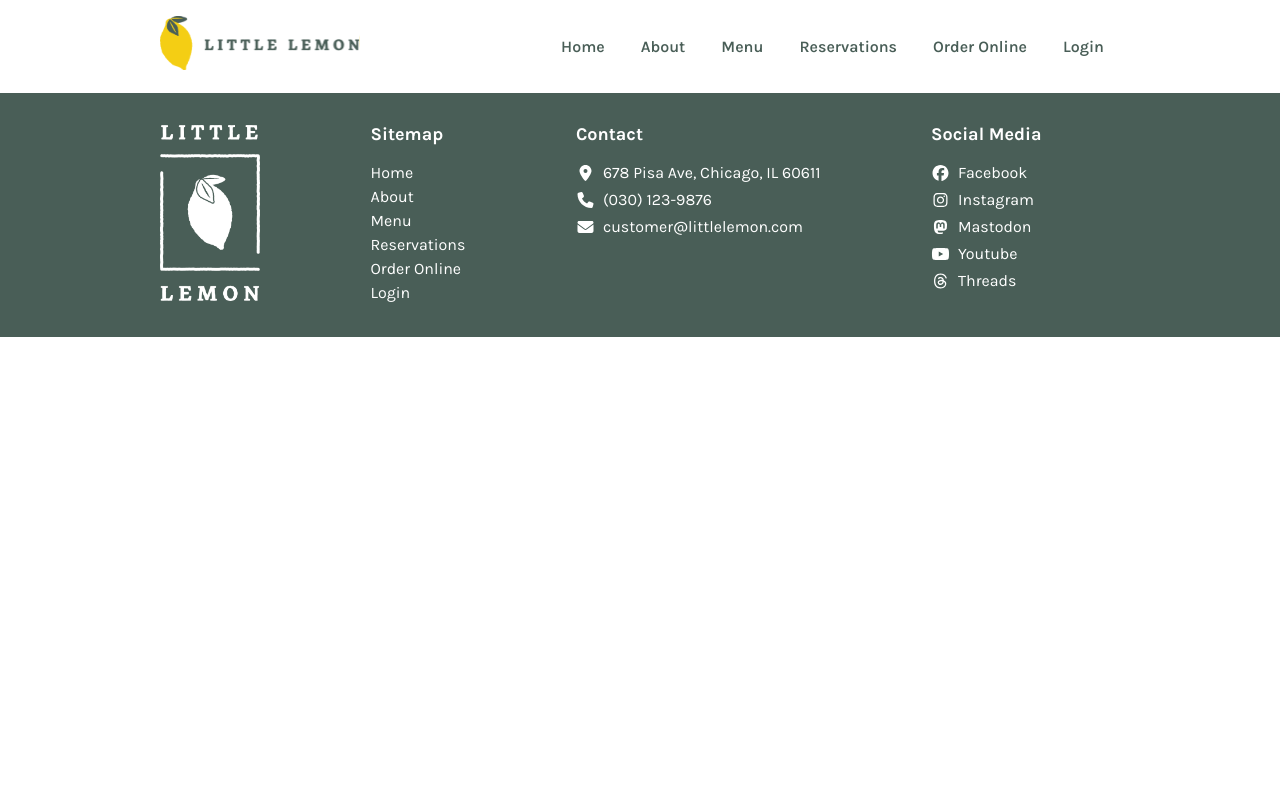
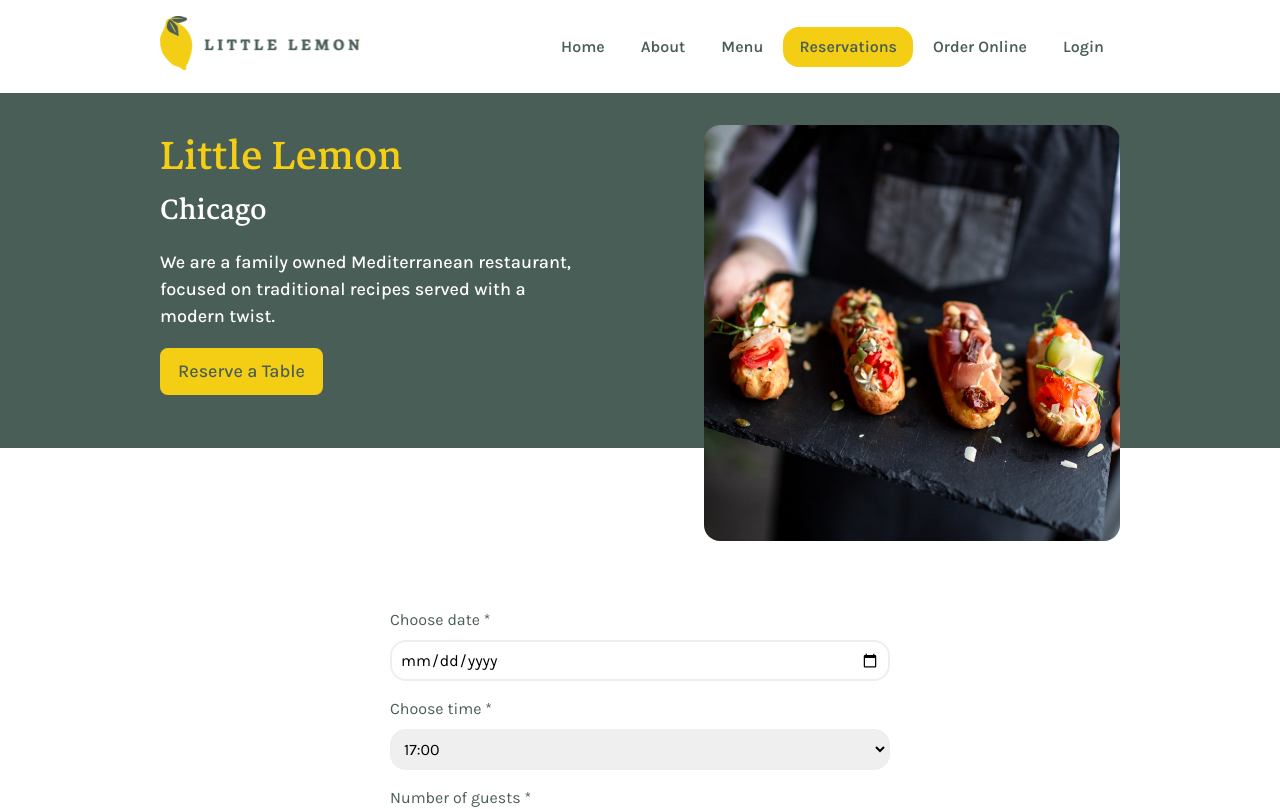
Before and after one commit to Mubarak-Dev-stack/capstone2, a React (Create React App) app: page /bookings in a window 1280 px wide. Shown: the top 809 px of the page. Built offline with nearby package versions, Linux system fonts and the light colour scheme.

Commit message:
add bookingForm

```diff
--- a/src/App.jsx
+++ b/src/App.jsx
@@ -12,7 +12,7 @@ function App() {
             <Layout>
                 <Routes>
                     <Route path="/" element={<Homepage />} />
-                    <Route path="/reservations" element={<BookingPage />} />
+                    <Route path="/bookings" element={<BookingPage />} />
                 </Routes>
             </Layout>
         </>
--- a/src/components/BookingForm/BookingForm.jsx
+++ b/src/components/Form/Bookingform.jsx
@@ -6,13 +6,9 @@ import Section from "../Layout/Section/Section"
 import FormError from "../Form/FormError"
 import FormItem from "../Form/FormItem"
 
-import useSubmit from "../../hooks/useSubmit"
-
 import "../Form/Form.css"
 
-function BookingForm() {
-
-    const { isLoading, submit } = useSubmit()
+function BookingForm({availableTimes, onDateChange, onFormSubmit, isLoading}) {
 
     const date = new Date();
     date.setDate(date.getDate() - 1);
@@ -24,7 +20,7 @@ function BookingForm() {
         occasion: Yup.string().optional(),
     })
 
-    const { getFieldProps, handleSubmit, errors } = useFormik({
+    const { getFieldProps, handleSubmit, errors, values } = useFormik({
         initialValues: {
             date: "",
             time: "17:00",
@@ -33,37 +29,30 @@ function BookingForm() {
         },
         validationSchema: schema,
         onSubmit: (values) => {
-            return new Promise((res, fail) => {
-                if (!isLoading) {
-                    submit("localhost", values)
-                        .then(() => {
-                            res()
-                        })
-                        .catch(() => {
-                            fail()
-                        })
-                } else {
-                    res()
-                }
-            })
+
+            if (typeof onFormSubmit === 'function') {
+                onFormSubmit(values);
+            }
         },
     })
 
-    const availableTimes = [
-        '17:00',
-        '18:00',
-        '19:00',
-        '20:00',
-        '21:00',
-        '22:00',
-    ]
+    const { onChange } = getFieldProps('date');
+    const onDateChangeHandler = (event) => {
+        if (typeof onDateChange === 'function') {
+            onChange(event)
+            onDateChange({
+                type: 'onDateChnage',
+                date: values.date
+            });
+        }
+    }
 
     return (
         <Section>
             <form className="form" onSubmit={handleSubmit}>
                 <FormItem hasError={errors.date}>
                     <label htmlFor="res-date">Choose date *</label>
-                    <input {...getFieldProps('date')} id="res-date" type="date" aria-describedby={(errors.date) ? 'res-date-error' : null}/>
+                    <input {...getFieldProps('date')} id="res-date" type="date" aria-describedby={(errors.date) ? 'res-date-error' : null} onChange={onDateChangeHandler}/>
                     { errors.date && <FormError id="res-date-error">{errors.date}</FormError> }
                 </FormItem>
                 <FormItem hasError={errors.time}>
--- a/src/components/Layout/Footer/Footer.jsx
+++ b/src/components/Layout/Footer/Footer.jsx
@@ -1,9 +1,11 @@
+import { Link } from "react-router-dom";
 import { FontAwesomeIcon } from "@fortawesome/react-fontawesome";
+import { faFacebook, faInstagram, faMastodon, faThreads, faYoutube } from "@fortawesome/free-brands-svg-icons";
+import { faEnvelope, faLocationDot, faPhone } from "@fortawesome/free-solid-svg-icons";
+
 import logo from "../../../assets/logo-white.png";
 
 import "./Footer.css";
-import { faFacebook, faInstagram, faMastodon, faThreads, faYoutube } from "@fortawesome/free-brands-svg-icons";
-import { faEnvelope, faLocationDot, faPhone } from "@fortawesome/free-solid-svg-icons";
 
 function Footer() {
     return (
@@ -14,22 +16,22 @@ function Footer() {
                     <h2>Sitemap</h2>
                     <ul className="footer__list">
                         <li>
-                            <a href="#home">Home</a>
+                            <Link to="/">Home</Link>
                         </li>
                         <li>
-                            <a href="#about">About</a>
+                            <Link to="/about">About</Link>
                         </li>
                         <li>
-                            <a href="#menu">Menu</a>
+                            <Link to="/Menu">Menu</Link>
                         </li>
                         <li>
-                            <a href="#res">Reservations</a>
+                            <Link to="/bookings">Reservations</Link>
                         </li>
                         <li>
-                            <a href="#oo">Order Online</a>
+                            <Link to="/order-online">Order Online</Link>
                         </li>
                         <li>
-                            <a href="#login">Login</a>
+                            <Link to="/login">Login</Link>
                         </li>
                     </ul>
                 </nav>
--- a/src/components/Layout/Nav/Nav.jsx
+++ b/src/components/Layout/Nav/Nav.jsx
@@ -38,7 +38,7 @@ function Nav() {
                     <NavLink className="nav__link" to="/menu">Menu</NavLink>
                 </li>
                 <li className="nav__item">
-                    <NavLink className="nav__link" to="/reservations">Reservations</NavLink>
+                    <NavLink className="nav__link" to="/bookings">Reservations</NavLink>
                 </li>
                 <li className="nav__item">
                     <NavLink className="nav__link" to="/order-online">Order Online</NavLink>
--- a/src/components/pages/BookingPage.jsx
+++ b/src/components/pages/BookingPage.jsx
@@ -1,11 +1,64 @@
-import BookingForm from "../BookingForm/BookingForm"
+import { useReducer } from "react"
+import { useNavigate } from "react-router-dom"
+
+import BookingForm from "../Form/Bookingform"
 import Hero from "../Hero/Hero"
 
+import useSubmit from "../../hooks/useSubmit"
+import fetchTimes from "../../data/availableTimes"
+
+const createInitialAvailableTimes = (times) => {
+    const response = fetchTimes(new Date())
+    return [...times, ...(response?.data || [])]
+}
+
+const availableTimesReducer = (availableTimes, action) => {
+    if (action.type === 'onDateChnage') {
+        const response = fetchTimes(new Date(action.date))
+        return response?.data?.length ? response.data : availableTimes
+    }
+
+    return availableTimes
+}
+
 function BookingPage() {
+
+    const { isLoading, submit } = useSubmit()
+    const navigate = useNavigate()
+
+    const [availableTimes, dispatchOnDateChange] = useReducer(
+        availableTimesReducer,
+        [],
+        createInitialAvailableTimes
+    )
+
+    const submitHandler = (formData) => {
+        return new Promise((res, fail) => {
+            if (!isLoading) {
+                submit("submitData", formData)
+                    .then(() => {
+                        console.log('yes')
+                        navigate('/booking-confirmation')
+                        res()
+                    })
+                    .catch(() => {
+                        fail()
+                    })
+            } else {
+                res()
+            }
+        })
+    }
+
     return (
         <>
-            <Hero/>
-            <BookingForm/>
+            <Hero />
+            <BookingForm
+                availableTimes={availableTimes}
+                onDateChange={dispatchOnDateChange}
+                onFormSubmit={submitHandler}
+                isLoading={isLoading}
+            />
         </>
     )
 }
--- /dev/null
+++ b/src/data/availableTimes.js
@@ -0,0 +1,27 @@
+const getRandomTimes = () => {
+    const result = []
+    const random = Math.random
+
+    for (let i = 17; i <= 23; i++) {
+        if (random() < 0.5) {
+            result.push(`${i}:00`)
+        }
+        if (random() < 0.5) {
+            result.push(`${i}:30`)
+        }
+    }
+
+    return result
+}
+
+/**
+ * This is a custom hook that can be used to submit a form and simulate an API call.
+ */
+const fetchTimes = (data) => {
+    return {
+        type: 'success',
+        data: getRandomTimes()
+    }
+}
+
+export default fetchTimes
--- a/src/hooks/useSubmit.js
+++ b/src/hooks/useSubmit.js
@@ -1,25 +1,27 @@
-import { useState } from "react";
+import { useState } from "react"
 
-const wait = (ms) => new Promise((resolve) => setTimeout(resolve, ms));
+const wait = (ms) => new Promise((resolve) => setTimeout(resolve, ms))
 
 /**
  * This is a custom hook that can be used to submit a form and simulate an API call.
  */
 const useSubmit = () => {
-    const [isLoading, setLoading] = useState(false);
-    const [response, setResponse] = useState(null);
+    const [isLoading, setLoading] = useState(false)
+    const [response, setResponse] = useState(null)
 
     const submit = async (url, data) => {
-        setLoading(true);
-        await wait(2000);
+        setLoading(true)
+        await wait(2000)
+
         setResponse({
             type: 'success',
             data: data
         })
-        setLoading(false);
-    };
 
-    return { isLoading, response, submit };
+        setLoading(false)
+    }
+
+    return { isLoading, response, submit }
 }
 
-export default useSubmit;
+export default useSubmit
```
